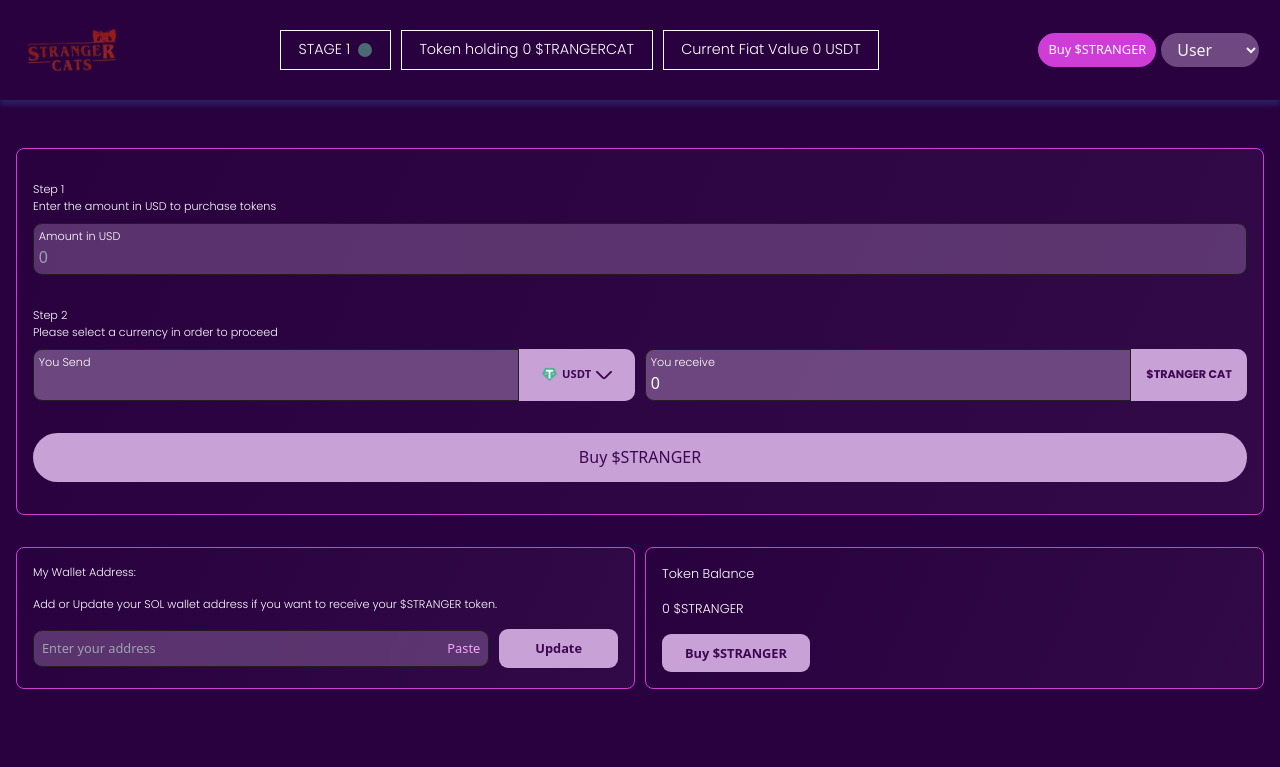
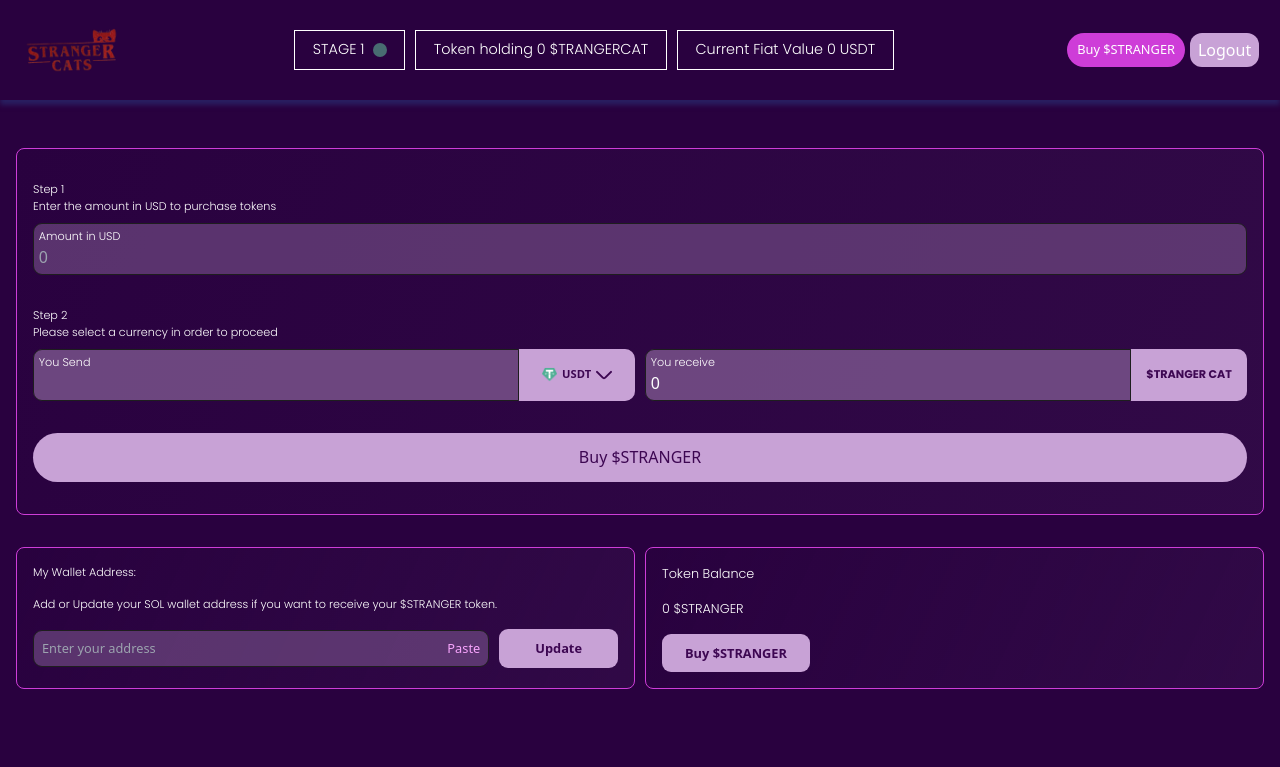
Before and after one commit to DavidOsezua/strangerCat, a React (Vite) app: page /dashboard in a window 1280 px wide. Shown: the top 767 px of the page. Built offline with nearby package versions, Linux system fonts and the light colour scheme; a web font is replaced by a local one.

Commit message:
Add styling to logout button

```diff
--- a/src/Components/DashboardNavbar.jsx
+++ b/src/Components/DashboardNavbar.jsx
@@ -1,7 +1,8 @@
 import React from "react";
 import styles from "./DashboardNavbar.module.css";
 import { Logo } from "../assets";
-import { NavLink } from "react-router-dom";
+import { NavLink, useNavigate, useNavigation } from "react-router-dom";
+import { toast } from "react-toastify";
 
 export const Green = () => {
   return (
@@ -20,6 +21,7 @@ export const Green = () => {
 };
 
 const DashboardNavbar = ({ userDetails }) => {
+  const navigate = useNavigate()
   return (
     <header className={styles.navbar}>
       <nav className={styles.navContainer}>
@@ -53,12 +55,13 @@ const DashboardNavbar = ({ userDetails }) => {
 
         <div className={`text-white flex justify-between gap-[5px]`}>
           <button className={`${styles.btn}`}>Buy $STRANGER</button>
-          <select
-            className={`${styles.mobileProfile} outline-none border-none cursor-pointer text-[#f1f1f1]`}
-          >
-            <option>User</option>
-            <option>Logout</option>
-          </select>
+          <button className={` bg-[#c8a2d6] px-2 py-1 rounded-xl`}  onClick={() => {
+            localStorage.removeItem("accessToken")
+            toast.success("Logged out")
+            navigate("/")
+
+
+          }}  >Logout</button>
         </div>
       </nav>
     </header>
```
